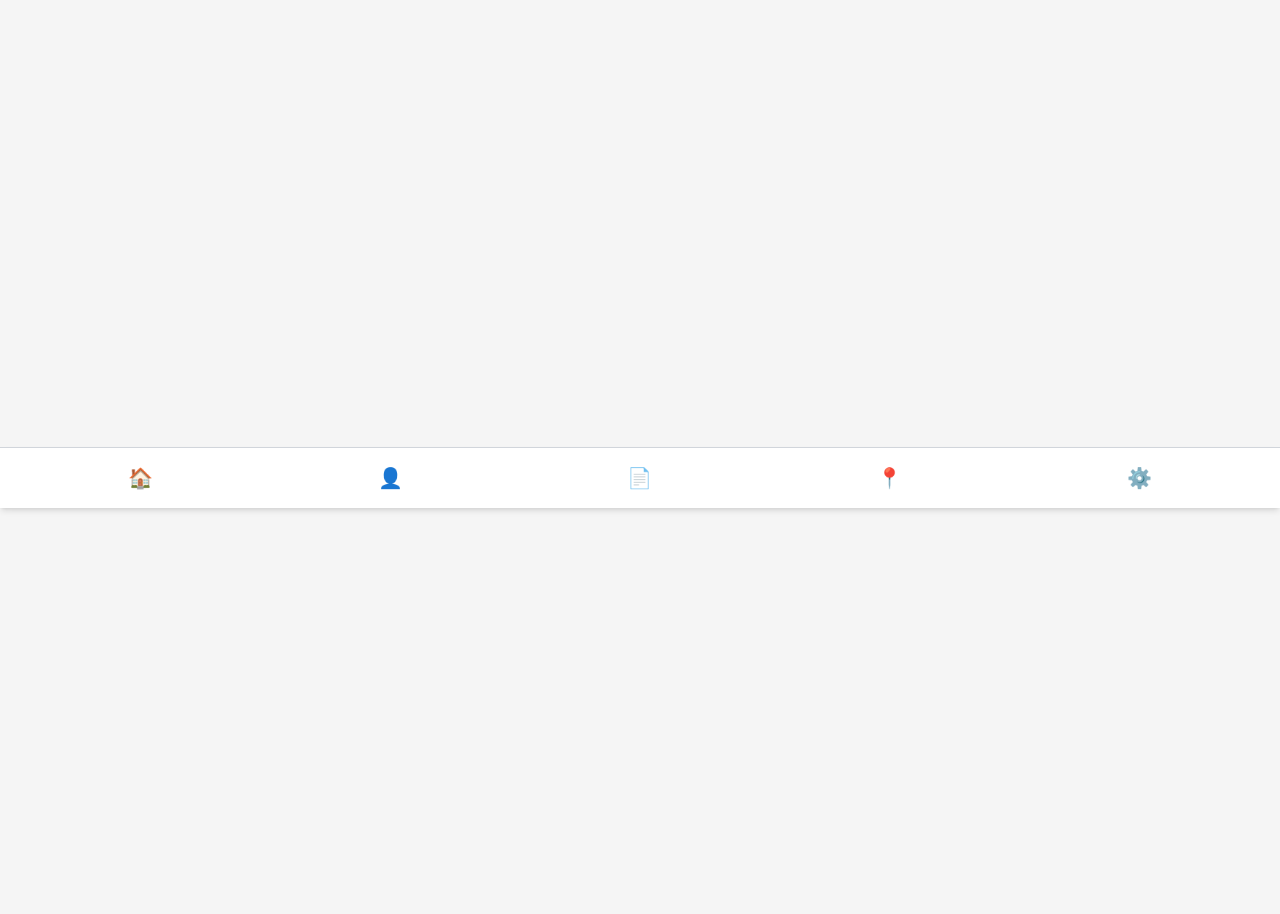
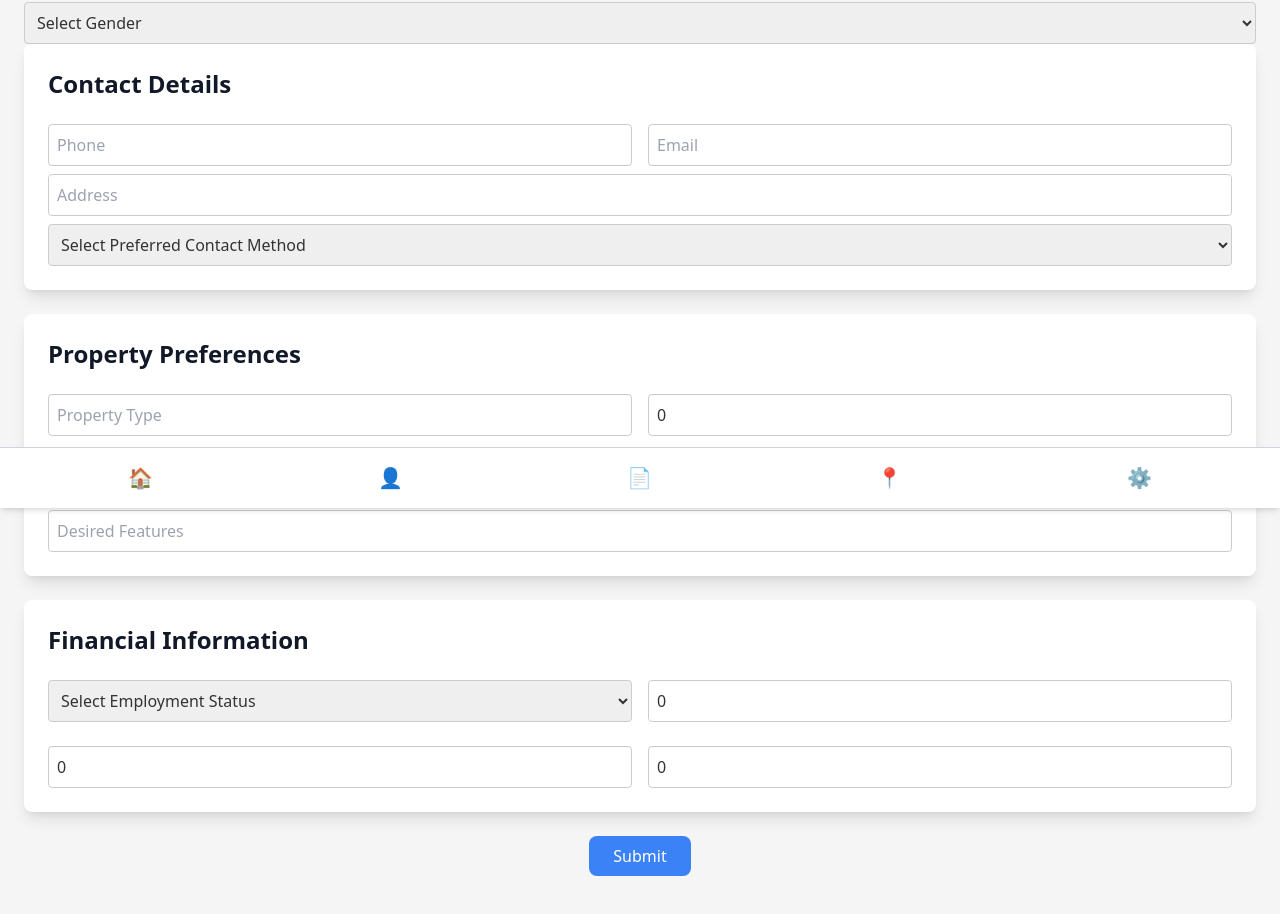
Before and after one commit to poopraveen/tnrealestateproject, a Next.js app: page /profile in a window 1280 px wide. Shown: the part 292-1206 px from the top of the page. Before the commit the page ends 800 px from the top, so only its background shows below. Built offline with nearby package versions, Linux system fonts and the light colour scheme.

Commit message:
Update page.tsx
Signed-off-by: poopraveen <106433185+poopraveen@users.noreply.github.com>

```diff
--- a/src/app/profile/page.tsx
+++ b/src/app/profile/page.tsx
@@ -1,13 +1,14 @@
 'use client'
 import React, { useState } from 'react';
 import { Formik, Field, Form, FormikHelpers } from 'formik';
-import { useDispatch } from 'react-redux';
+import { useDispatch } from "react-redux";
 import { pdf } from '@react-pdf/renderer';
 import SaleDeed from './SaleDeedComponent';
 import { RootState, AppDispatch } from "../../store/store";
-import { postProfileData, uploadImage } from '../../store/slices/profileSlice';
+import { postProfileData, uploadImage } from '../../store/slices/profileSlice'; // Import the postProfileData action
 import * as Yup from 'yup';
 
+// Define the types for the form values
 interface FormValues {
   personalDetails: {
     firstName: string;
@@ -46,6 +47,7 @@
   termsAgreement: boolean;
 }
 
+// Initial form values
 const initialValues: FormValues = {
   personalDetails: {
     firstName: '',
@@ -84,6 +86,7 @@
   termsAgreement: false,
 };
 
+// Validation schema with Yup
 const validationSchema = Yup.object({
   personalDetails: Yup.object({
     firstName: Yup.string().required('First name is required'),
@@ -91,45 +94,39 @@
     dob: Yup.date().required('Date of birth is required'),
     gender: Yup.string().required('Gender is required'),
   }),
-  // Add validation for other sections as needed
 });
 
 const RealEstateForm: React.FC = () => {
-  const [image, setImage] = useState<string | null>(null);
+  const [image, setImage] = useState<string | null>(null); // State to hold the uploaded image
   const dispatch = useDispatch<AppDispatch>();
 
+  // Handle the image file selection
   const handleImageChange = (e: React.ChangeEvent<HTMLInputElement>) => {
-    const file = e.target.files ? e.target.files[0] : null;
+    const file = e.target.files?.[0];
     if (file) {
-      if (!file.type.startsWith('image/')) {
-        alert('Please upload a valid image file');
-        return;
-      }
-
       const reader = new FileReader();
       reader.onloadend = () => {
-        setImage(reader.result as string);
+        setImage(reader.result as string); // Store image as base64
       };
-      reader.readAsDataURL(file);
+      reader.readAsDataURL(file); // Read the file as base64
+    }
+  };
+
+  const handleSubmitupload = () => {
+    if (image) {
+      dispatch(uploadImage(image)); // Dispatch uploadImage action to Redux
     }
   };
 
   const handleSubmit = (values: FormValues, actions: FormikHelpers<FormValues>) => {
+    console.log('Form values:', values);
     actions.setSubmitting(false);
-
-    // Handle image upload if there's an image
-    if (image) {
-      dispatch(uploadImage(image)); // Upload the image
-    }
-
-    // Submit form data to Redux store
-    dispatch(postProfileData({ data: values }));
-
-    // Generate PDF with the submitted data
+    dispatch(postProfileData({ data: values })); // Dispatch postProfileData action
     generatePdfUrl(values);
   };
 
   const generatePdfUrl = (profileData: any) => {
+    // Create the URL for the generated PDF and open it in a new tab
     pdf(<SaleDeed data={profileData} />)
       .toBlob()
       .then((blob) => {
@@ -150,6 +147,7 @@
       >
         {({ values, handleChange, handleBlur, touched, errors }) => (
           <Form>
+            {/* Personal Details */}
             <div className="mb-6">
               <label
                 htmlFor="fileInput"
@@ -171,10 +169,18 @@
                     alt="Uploaded Profile"
                     className="w-32 h-32 object-cover rounded-full"
                   />
+                  <button
+                    type="button"
+                    onClick={handleSubmitupload}
+                    className="mt-2 p-2 border border-gray-300 rounded-md dark:bg-gray-700 dark:text-white"
+                  >
+                    Upload
+                  </button>
                 </div>
               )}
             </div>
 
+            {/* Personal Details */}
             <h3 className="text-2xl font-semibold mb-4 text-gray-900 dark:text-white">Personal Details</h3>
             <div className="grid grid-cols-2 gap-4">
               <div>
@@ -201,8 +207,154 @@
               </div>
             </div>
 
-            {/* Additional sections for contact details, property preferences, etc. */}
+            <Field
+              type="date"
+              name="personalDetails.dob"
+              className="input dark:bg-gray-700 dark:text-white mt-4"
+            />
+            <Field as="select" name="personalDetails.gender" className="input dark:bg-gray-700 dark:text-white mt-4">
+              <option value="">Select Gender</option>
+              <option value="Male">Male</option>
+              <option value="Female">Female</option>
+              <option value="Other">Other</option>
+            </Field>
 
+             {/* Contact Details */}
+            <div className="bg-white dark:bg-gray-800 p-6 rounded-lg shadow-lg mb-6">
+              <h3 className="text-2xl font-semibold mb-4 text-gray-900 dark:text-white">Contact Details</h3>
+              <div className="grid grid-cols-2 gap-4">
+                <div>
+                  <Field
+                    type="text"
+                    name="contactDetails.phone"
+                    placeholder="Phone"
+                    className="input dark:bg-gray-700 dark:text-white"
+                  />
+                </div>
+                <div>
+                  <Field
+                    type="email"
+                    name="contactDetails.email"
+                    placeholder="Email"
+                    className="input dark:bg-gray-700 dark:text-white"
+                  />
+                </div>
+              </div>
+              <Field
+                type="text"
+                name="contactDetails.address"
+                placeholder="Address"
+                className="input dark:bg-gray-700 dark:text-white mt-4"
+              />
+              <Field as="select" name="contactDetails.preferredContact" className="input dark:bg-gray-700 dark:text-white mt-4">
+                <option value="">Select Preferred Contact Method</option>
+                <option value="Phone">Phone</option>
+                <option value="Email">Email</option>
+                <option value="Text">Text</option>
+              </Field>
+            </div>
+
+            {/* Property Preferences */}
+            <div className="bg-white dark:bg-gray-800 p-6 rounded-lg shadow-lg mb-6">
+              <h3 className="text-2xl font-semibold mb-4 text-gray-900 dark:text-white">Property Preferences</h3>
+              <div className="grid grid-cols-2 gap-4">
+                <div>
+                  <Field
+                    type="text"
+                    name="propertyPreferences.type"
+                    placeholder="Property Type"
+                    className="input dark:bg-gray-700 dark:text-white"
+                  />
+                </div>
+                <div>
+                  <Field
+                    type="number"
+                    name="propertyPreferences.budgetMin"
+                    placeholder="Min Budget"
+                    className="input dark:bg-gray-700 dark:text-white"
+                  />
+                </div>
+              </div>
+              <div className="grid grid-cols-2 gap-4 mt-4">
+                <div>
+                  <Field
+                    type="number"
+                    name="propertyPreferences.budgetMax"
+                    placeholder="Max Budget"
+                    className="input dark:bg-gray-700 dark:text-white"
+                  />
+                </div>
+                <div>
+                  <Field
+                    type="text"
+                    name="propertyPreferences.location"
+                    placeholder="Preferred Location"
+                    className="input dark:bg-gray-700 dark:text-white"
+                  />
+                </div>
+              </div>
+              <Field
+                type="text"
+                name="propertyPreferences.desiredFeatures"
+                placeholder="Desired Features"
+                className="input dark:bg-gray-700 dark:text-white mt-4"
+              />
+            </div>
+
+            {/* Financial Information */}
+            <div className="bg-white dark:bg-gray-800 p-6 rounded-lg shadow-lg mb-6">
+              <h3 className="text-2xl font-semibold mb-4 text-gray-900 dark:text-white">Financial Information</h3>
+              <div className="grid grid-cols-2 gap-4">
+                <div>
+                  <Field
+                    as="select"
+                    name="financialDetails.employmentStatus"
+                    className="input dark:bg-gray-700 dark:text-white"
+                  >
+                    <option value="">Select Employment Status</option>
+                    <option value="Employed">Employed</option>
+                    <option value="Self-Employed">Self-Employed</option>
+                    <option value="Unemployed">Unemployed</option>
+                  </Field>
+                </div>
+                <div>
+                  <Field
+                    type="number"
+                    name="financialDetails.income"
+                    placeholder="Annual Income"
+                    className="input dark:bg-gray-700 dark:text-white"
+                  />
+                </div>
+              </div>
+              <div className="grid grid-cols-2 gap-4 mt-4">
+                <div>
+                  <Field
+                    type="number"
+                    name="financialDetails.downPayment"
+                    placeholder="Down Payment"
+                    className="input dark:bg-gray-700 dark:text-white"
+                  />
+                </div>
+                <div>
+                  <Field
+                    type="number"
+                    name="financialDetails.creditScore"
+                    placeholder="Credit Score"
+                    className="input dark:bg-gray-700 dark:text-white"
+                  />
+                </div>
+              </div>
+            </div>
+
+            {/* <div className="mt-4">
+              <h4>Form Values:</h4>
+              <pre>{JSON.stringify(values, null, 2)}</pre>
+
+              <h4>Form Errors:</h4>
+              <pre>{JSON.stringify(errors, null, 2)}</pre>
+            </div> */}
+
+            {/* Submit Button */}
             <div className="flex justify-center mt-4">
               <button
                 type="submit"
```
